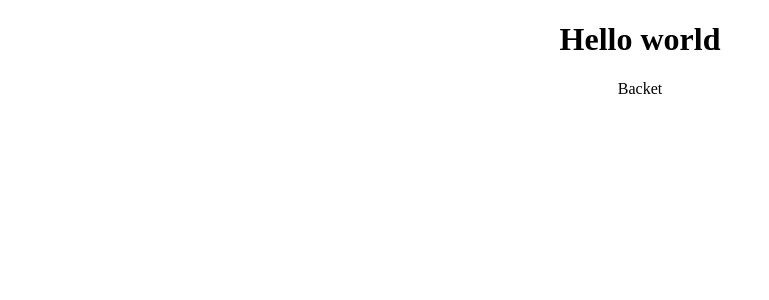
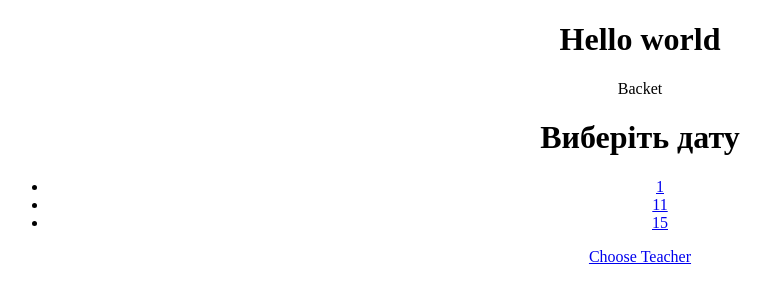
Before and after one commit to pucha02/rlc, a React (Create React App) app: page /teachers/1/teacherName/1 in a window 1280 px wide. Before the commit this address had no page. Shown: the top 300 px of the page, without its empty margins (0-769 px from the left). Built offline with nearby package versions, Linux system fonts and the light colour scheme.

Commit message:
setting route UM

```diff
--- a/src/pages/chooseDate/date.jsx
+++ b/src/pages/chooseDate/date.jsx
@@ -1,25 +1,29 @@
+import React from 'react';
+import { useLocation, Link } from 'react-router-dom';
 import { arrayIteration } from "../../common/utils/smallFn/iterateFn";
-import { useLocation } from "react-router-dom";
-import { Link } from "react-router-dom";
-
 
 const Date = () => {
   let dateList = [
-    {id:1, name: "1"},
-    {id:2, name: "11"},
-    {id:3, name: "15"}
+    { id: 1, name: "1" },
+    { id: 2, name: "11" },
+    { id: 3, name: "15" }
   ];
 
-  let state = useLocation().state
+  let location = useLocation();
+  let state = location.state || {};
+  let { name } = state;
 
   return (
     <div>
       <h1>Виберіть дату</h1>
       {arrayIteration(dateList)}
       {console.log(state)}
-      <Link to={'/teachers'}>
+
+
+      <Link to={`/teachers/${name}/teacherName`}>
         <div>Choose Teacher</div>
       </Link>
+
     </div>
   );
 };
--- a/src/pages/mainPage/mainPage.jsx
+++ b/src/pages/mainPage/mainPage.jsx
@@ -1,6 +1,7 @@
 import React, { Suspense, lazy } from 'react';
 import { BrowserRouter as Router, Routes, Route } from 'react-router-dom';
 
+// Lazy-loaded components
 const Languages = lazy(() => import('../chooseLanguage/language'));
 const Teachers = lazy(() => import('../chooseTeacher/teachers'));
 const Date = lazy(() => import('../chooseDate/date'));
@@ -12,9 +13,10 @@ const MainPage = () => {
       <Suspense fallback={<div>Loading...</div>}>
         <Routes>
           <Route path="/" element={<Languages />} />
+          <Route path=":name/:date/:teacherName" element={<Teachers />} />
+          <Route path=":name/:date" element={<Date />} />
+          <Route path="/teachers/:name/teacherName/:name" element={<Date />} />
           <Route path=":name" element={<Courses />} />
-          <Route path=":name/:date" element={<Date />} />
-          <Route path=":name/:date/:name" element={<Teachers />} />
         </Routes>
       </Suspense>
     </Router>
```
Also changed, not shown: src/pages/chooseTeacher/teachers.jsx (+5 -5 lines).
